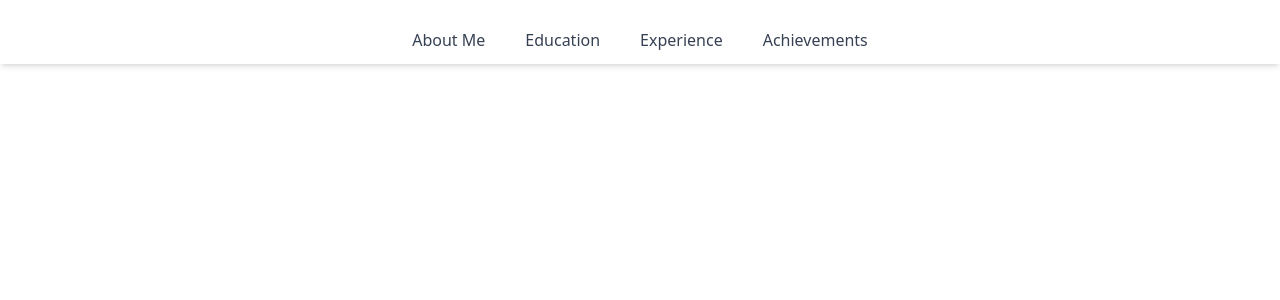
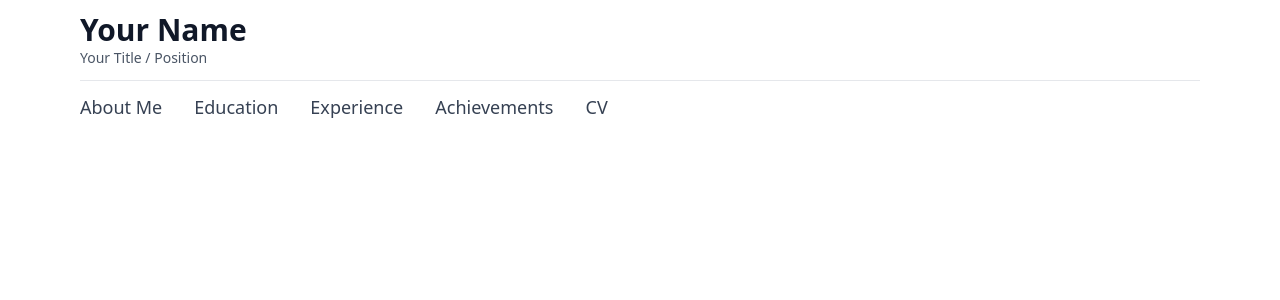
Before and after one commit to shadid-reza/Shadids-PWs, a React (Vite) app: page / in a window 1280 px wide. Shown: the top 300 px of the page. Built offline with nearby package versions, Linux system fonts and the light colour scheme.

Commit message:
navbar init

```diff
--- a/src/components/Navbar.jsx
+++ b/src/components/Navbar.jsx
@@ -1,24 +1,49 @@
-import React from 'react'
+import React from "react";
 
 const Navbar = () => {
   return (
-    <nav className="w-full fixed top-0 left-0 z-50 py-4">
-      <ul className="flex justify-center items-center gap-6 lg:gap-10 px-8 py-3 shadow-md">
+    <header className="w-full bg-white">
+      <nav className="max-w-6xl mx-auto px-4 py-3">
+        {/* Top: Name + Title */}
+        <div className="flex flex-col items-start">
+          <h1 className="text-3xl font-bold text-gray-900">Your Name</h1>
+          <p className="text-sm text-gray-600">Your Title / Position</p>
+        </div>
+
+        {/* Divider only under content */}
+        <div className="border-b border-gray-200 my-3"></div>
+
+        {/* Links in a row */}
+        <ul className="flex flex-row items-center gap-8 text-lg font-medium text-gray-700">
           <li>
-          <a href="#top" className="text-gray-700 hover:text-blue-600 transition">About Me</a>
+            <a href="#about" className="hover:underline">
+              About Me
+            </a>
           </li>
           <li>
-          <a href="#education" className="text-gray-700 hover:text-blue-600 transition">Education</a>
+            <a href="#education" className="hover:underline">
+              Education
+            </a>
           </li>
           <li>
-          <a href="#experience" className="text-gray-700 hover:text-blue-600 transition">Experience</a>
+            <a href="#experience" className="hover:underline">
+              Experience
+            </a>
           </li>
           <li>
-          <a href="#achievements" className="text-gray-700 hover:text-blue-600 transition">Achievements</a>
+            <a href="#achievements" className="hover:underline">
+              Achievements
+            </a>
+          </li>
+          <li>
+            <a href="#cv" className="hover:underline">
+              CV
+            </a>
           </li>
         </ul>
       </nav>
-  )
-}
+    </header>
+  );
+};
 
-export default Navbar
+export default Navbar;
```
Lines whose indentation alone changed are shown as unchanged.
